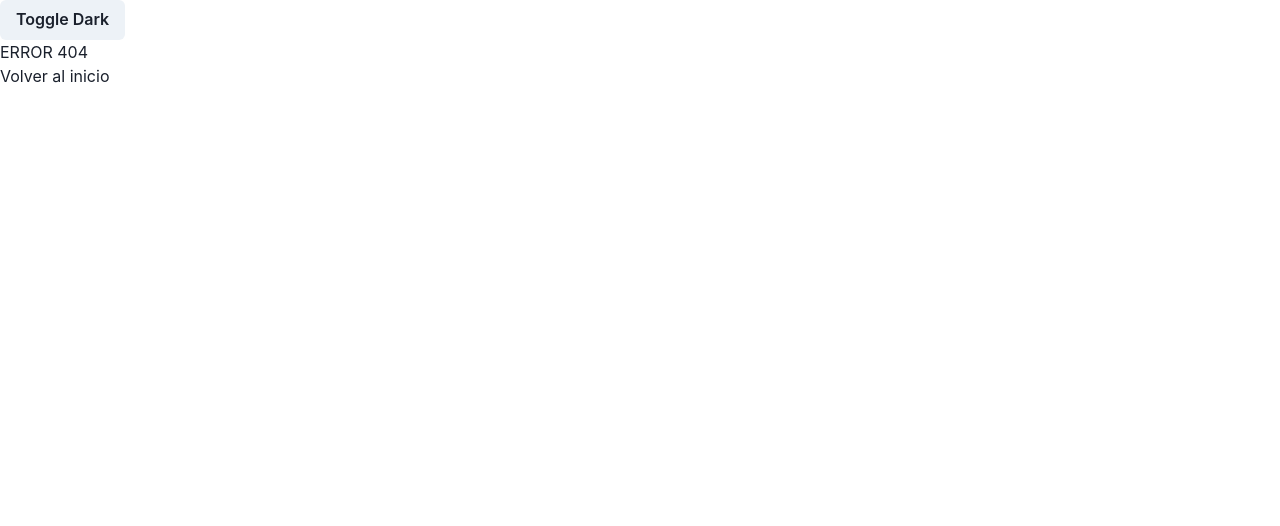
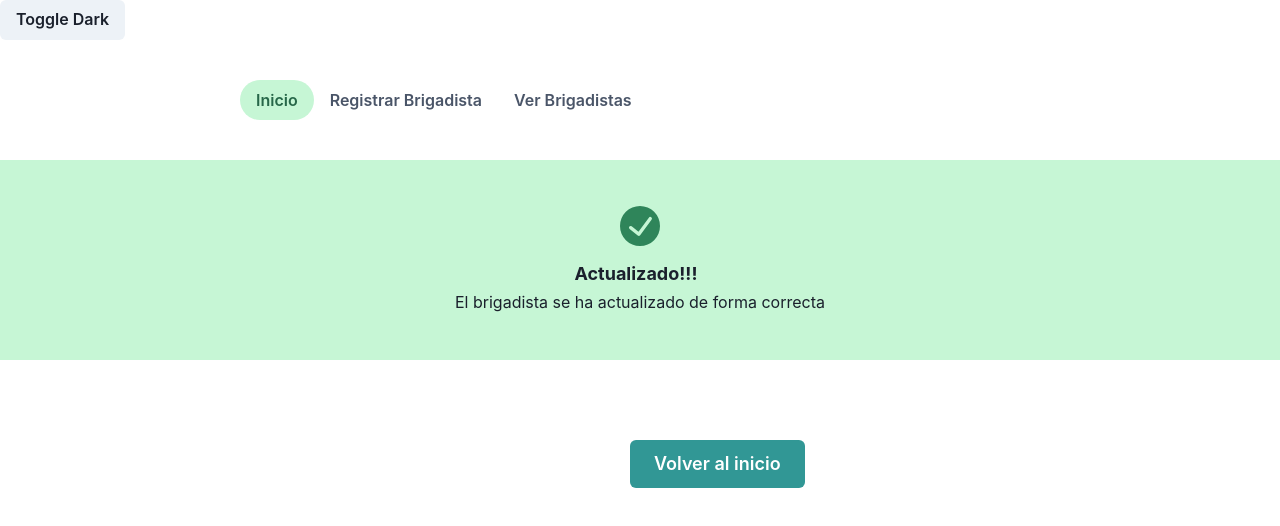
Before and after one commit to Danielmmolina/ingSoft, a React (Vite) app in the folder Frontend/: page /inicio/cargando in a window 1280 px wide. Before the commit this address had no page. Shown: the top 526 px of the page. Built offline with nearby package versions, Linux system fonts and the light colour scheme; the HTML template or start-up script is replaced by a standard one.

Commit message:
cambios en las rutas

```diff
--- /dev/null
+++ b/Frontend/layout/Header.jsx
@@ -0,0 +1,14 @@
+import { Tab, TabList, Tabs } from "@chakra-ui/react"
+import { Link } from "react-router-dom"
+
+export const Header = () => {
+    return (
+        <Tabs p={'10'} ml={'200'} variant='soft-rounded' colorScheme='green'>
+            <TabList>
+                <Tab><Link to={'/inicio/listarBrigadista'}>Inicio</Link></Tab>
+                <Tab><Link to={'/inicio/registrarBrigadista'}>Registrar Brigadista</Link></Tab>
+                <Tab><Link to={'/inicio/listarBrigadista'}>Ver Brigadistas</Link></Tab>
+            </TabList>
+        </Tabs>
+    )
+}
--- a/Frontend/layout/LayoutMain.jsx
+++ b/Frontend/layout/LayoutMain.jsx
@@ -1,10 +1,14 @@
 import { Outlet } from "react-router-dom"
+import { Header } from "./Header"
 
 export const LayoutMain = () => {
     return (
-        <section className="layout__content">
-            <Outlet />
-            <h1>Hola</h1>
-        </section>
+        <>
+            <Header />
+            <section className="layout__content">
+                <Outlet />
+            </section>
+        </>
+
     )
 }
--- a/Frontend/router/Routing.jsx
+++ b/Frontend/router/Routing.jsx
@@ -3,12 +3,14 @@ import {LayoutMain} from '../layout/LayoutMain'
 import { ListarBrigadista } from '../src/components/ListarBrigadista';
 import { ActualizarBrigadista } from '../src/components/ActualizarBrigadista';
 import { FormBrigadista } from '../src/components/FormBrigadista';
+import { Cargando } from '../src/components/Cargando';
 export const Routing = () => {
     return (
       <BrowserRouter>
           <Routes>
-              <Route path='/' element={<LayoutMain/>}>
+              <Route path='/inicio' element={<LayoutMain/>}>
                 <Route index element={<ListarBrigadista/>}/>
+                <Route path='cargando' element={<Cargando/>}/>
                 <Route path='listarBrigadista' element={<ListarBrigadista/>}/>
                 <Route path='actualizarBrigadista' element={<ActualizarBrigadista/>}/>
                 <Route path='registrarBrigadista' element={<FormBrigadista/>}/>
@@ -18,7 +20,7 @@ export const Routing = () => {
                 <>
                   <p>
                     <h1>ERROR 404</h1>
-                    <Link to='/'>Volver al inicio</Link>
+                    <Link to='/inicio'>Volver al inicio</Link>
                   </p>
                 </>
               }
--- a/Frontend/src/components/ActualizarBrigadista.jsx
+++ b/Frontend/src/components/ActualizarBrigadista.jsx
@@ -2,6 +2,7 @@ import { Box, Button, Container, FormControl, FormHelperText, FormLabel, HStack,
 import { useForm } from "../hooks/useForm";
 import { useState } from "react";
 import { Global } from '../helpers/Global'
+import { Link } from "react-router-dom";
 
 export const ActualizarBrigadista = ({ newBrigadista }) => {
     const { form, changed } = useForm({});
@@ -14,7 +15,7 @@ export const ActualizarBrigadista = ({ newBrigadista }) => {
         setLoading(true);
         let updateBrigadista = form;
 
-        const request = await fetch(Global.url + 'updateBrigadista/'+newBrigadista._id1, {
+        const request = await fetch(Global.url + 'updateBrigadista/'+newBrigadista._id, {
             method: 'PUT',
             body: JSON.stringify(updateBrigadista),
             headers: {
@@ -77,7 +78,7 @@ export const ActualizarBrigadista = ({ newBrigadista }) => {
                     <FormHelperText>Debe comenzar con 9 y seguir de 8 digitos</FormHelperText>
                 </FormControl>
                 <Box marginLeft={'60'}>
-                    <Button mt={4} colorScheme='teal' type='submit' onClick={sendForm}>Enviar</Button>
+                    <Button mt={4} colorScheme='teal' type='submit' onClick={sendForm}><Link to={'/inicio/cargando'}>Enviar</Link></Button>
                 </Box>
                 <br />
                 {/* {saved === 'saved' ?
--- /dev/null
+++ b/Frontend/src/components/Cargando.jsx
@@ -0,0 +1,41 @@
+import { Alert, AlertDescription, AlertIcon, AlertTitle, Button, CircularProgress } from "@chakra-ui/react";
+import { useState } from "react";
+import { Link } from "react-router-dom";
+
+export const Cargando = () => {
+    const [cargando, setCargando] = useState(true);
+    setTimeout(function () {
+        setCargando(false)
+    }, 1000);
+
+    return (
+        <>
+            {cargando ?
+                <CircularProgress isIndeterminate color='green.300' />
+                : <div>
+                    <Alert
+                        status='success'
+                        variant='subtle'
+                        flexDirection='column'
+                        alignItems='center'
+                        justifyContent='center'
+                        textAlign='center'
+                        height='200px'
+                    >
+                        <AlertIcon boxSize='40px' mr={0} />
+                        <AlertTitle mt={4} mb={1} fontSize='lg'>
+                            Actualizado!!!
+                        </AlertTitle>
+                        <AlertDescription maxWidth='sm'>
+                            El brigadista se ha actualizado de forma correcta
+                        </AlertDescription>
+                    </Alert>
+                    <Button ml={630} mt={20} colorScheme='teal' size='lg'>
+                        <Link to={'/inicio'}>Volver al inicio</Link>
+                    </Button>
+
+                </div>
+            }
+        </>
+    )
+}
--- a/Frontend/src/components/FormBrigadista.jsx
+++ b/Frontend/src/components/FormBrigadista.jsx
@@ -4,12 +4,14 @@ import { useForm } from "../hooks/useForm"
 import { useState } from "react";
 import { AlertaSuccess } from "./AlertaSuccess";
 import { AlertaError } from "./AlertaError";
+import { Navigate } from "react-router-dom";
 
 export const FormBrigadista = () => {
   const { form, changed } = useForm({});
   const [saved, setSaved] = useState("not_saved");
   const [mensaje, setMensaje] = useState('');
   const [loading, setLoading] = useState();
+  const [navegar, setNavegar] = useState(false);
 
   const sendForm = async (e) => {
     e.preventDefault();
@@ -28,6 +30,9 @@ export const FormBrigadista = () => {
     if (data.status == 'success') {
       setSaved("saved");
       setLoading(false);
+      setTimeout(function(){
+        setNavegar(true)
+      }, 1000);
     } else {
       let message = data.message
       setMensaje(message)
@@ -95,12 +100,16 @@ export const FormBrigadista = () => {
            <AlertaSuccess />
           : ''}
         {saved === 'error' ?
-        <AlertaError mensaje={mensaje}/>
-      :''}
+          <AlertaError mensaje={mensaje} />
+          : ''}
         {loading ?
           <Box marginLeft={'60'}>
             <CircularProgress isIndeterminate color='green.300' />
           </Box>
+          : ''
+        }
+        {navegar ?
+              <Navigate to={'/inicio'} />
               : ''
             }
       </Container>
--- a/Frontend/src/components/ListarBrigadista.jsx
+++ b/Frontend/src/components/ListarBrigadista.jsx
@@ -2,23 +2,30 @@ import { Button, Container, Heading, Input, Table, TableContainer, Tbody, Td, Th
 import { Global } from '../helpers/Global'
 import { useEffect, useState } from "react"
 import { ActualizarBrigadista } from "./ActualizarBrigadista";
+import { Link, Navigate } from "react-router-dom";
 
 export const ListarBrigadista = () => {
     const [brigadistas, setBrigadistas] = useState([]);
     const [newBrigadista, setNewBrigadista] = useState([]);
     const [emailInput, setEmailInput] = useState([]);
     const [actualizar, setActualizar] = useState(false);
+    const [navegar, setNavegar] = useState(false);
 
     useEffect(() => {
         getBrigadistas();
     }, [])
+    useEffect(() => {
+        console.log("Brigadista")
+        const emailsArray = brigadistas.filter(brigadista => brigadista.email.startsWith(emailInput));
+        setBrigadistas(emailsArray);
+    }, [emailInput])
     const limpiar = () => {
 
     }
-    useEffect(() => {
-        getBrigadistas(emailInput);
+    // useEffect(() => {
+    //     getBrigadistas(emailInput);
 
-    }, [emailInput])
+    // }, [emailInput])
 
     const getBrigadistas = async (emailInput = '') => {
         const request = await fetch(Global.url + 'getBrigadistas/' + emailInput, {
@@ -28,10 +35,8 @@ export const ListarBrigadista = () => {
             }
         })
         const data = await request.json();
-        console.log(data)
 
         if (data.status === 'success') {
-            console.log('e', emailInput)
             setBrigadistas(data.brigadistas);
         }
     }
@@ -59,11 +64,14 @@ export const ListarBrigadista = () => {
                 'Content-Type': 'aplication/json'
             }
         });
+        setTimeout(() => {
+            console.log('a');
+            setNavegar(true);
+        }, 1000);
         const data = await request.json();
-        console.log(data);
+
     }
     const actualizarBrigadista = async (brigadista) => {
-        console.log(brigadista)
         setNewBrigadista(brigadista)
         setActualizar(true);
 
@@ -78,7 +86,7 @@ export const ListarBrigadista = () => {
 
     return (
         <>
-            <Heading as={'h1'} mt={'300'} fontSize='2em' textAlign='center' pb={'10'}>Brigadistas registrados</Heading>
+            <Heading as={'h1'}  fontSize='2em' textAlign='center' pb={'10'}>Brigadistas registrados</Heading>
             <Container maxW='container.xl'>
                 <Input
                     width={'30%'}
@@ -109,7 +117,7 @@ export const ListarBrigadista = () => {
                                         <Td>{brigadista.rut}</Td>
                                         <Td>{brigadista.telefono}</Td>
                                         <Td>{brigadista.email}</Td>
-                                        <Td><Button colorScheme='green' onClick={() => actualizarBrigadista(brigadista)}>Actualizar</Button></Td>
+                                        <Td><Button colorScheme='green' onClick={() => actualizarBrigadista(brigadista)}><Link >Actualizar</Link></Button></Td>
                                         <Td><Button colorScheme='red' onClick={() => eliminarBrigadista(brigadista._id)}>Eliminar</Button></Td>
 
                                     </Tr>
@@ -122,6 +130,7 @@ export const ListarBrigadista = () => {
                 </TableContainer>
             </Container>
             {actualizar? <ActualizarBrigadista newBrigadista={newBrigadista}/> : ''}
+            {navegar ? <Navigate to={'/inicio'}/> : ''}
         </>
     )
 
```
Also changed, not shown: 1 other file (tests, documents, lock files or other folders). Lines whose indentation alone changed are shown as unchanged.
